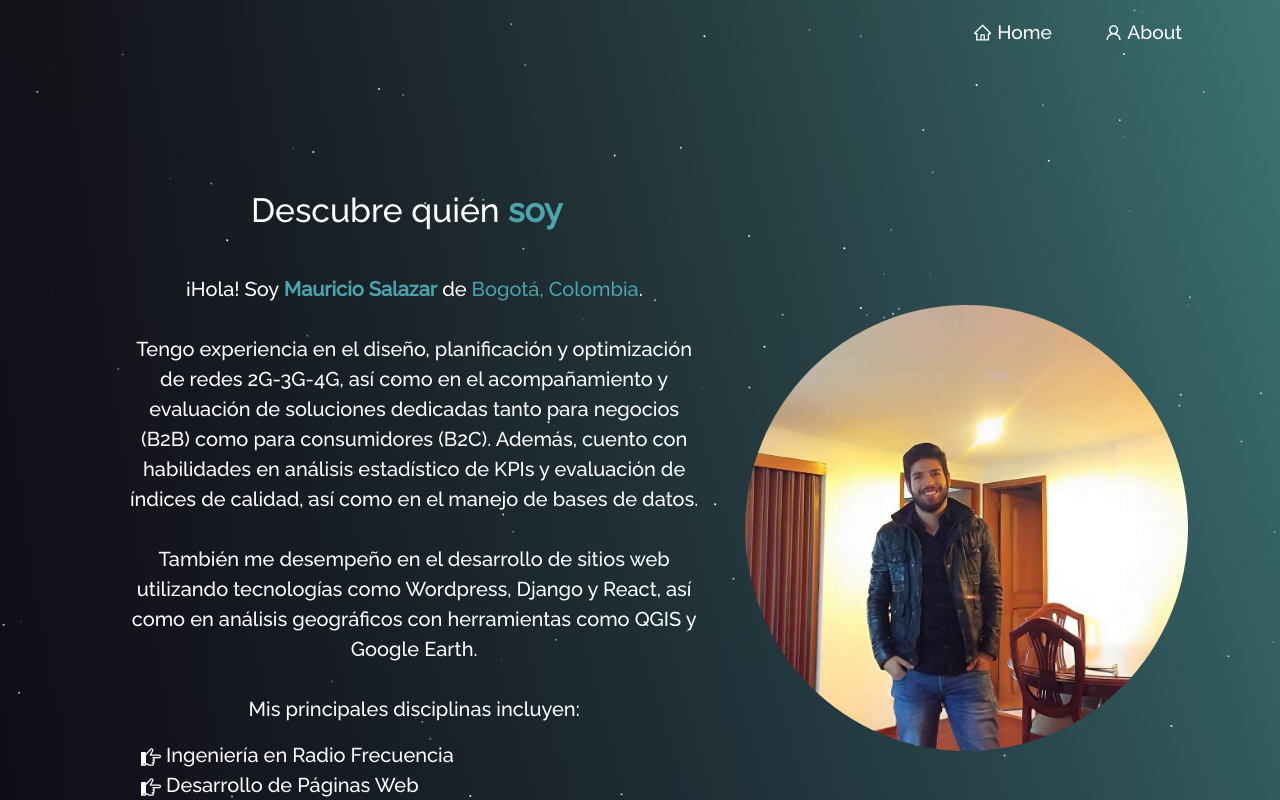
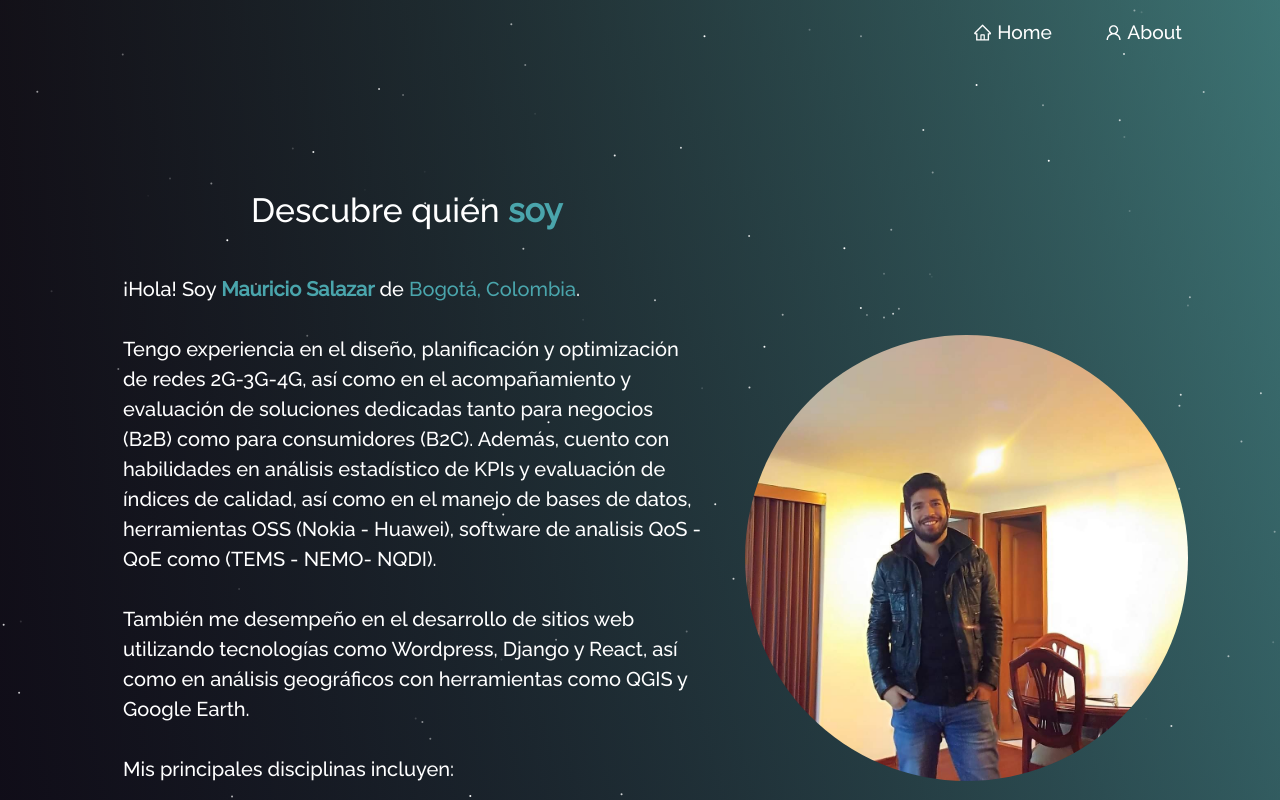
Before and after one commit to MauricioSalazarP/page_portafolio, a React (Create React App) app: page /about in a window 1280 px wide. Shown: the top 800 px of the page. Built offline with nearby package versions, Linux system fonts and the light colour scheme.

Commit message:
Alineacion about

```diff
--- a/src/components/About/AboutCard.js
+++ b/src/components/About/AboutCard.js
@@ -11,7 +11,7 @@ function AboutCard() {
             ¡Hola! Soy <span className="purpleb"><strong>Mauricio Salazar</strong></span> de <span className="purpleb">Bogotá, Colombia</span>.
             <br />
             <br />
-            Tengo experiencia en el diseño, planificación y optimización de redes 2G-3G-4G, así como en el acompañamiento y evaluación de soluciones dedicadas tanto para negocios (B2B) como para consumidores (B2C). Además, cuento con habilidades en análisis estadístico de KPIs y evaluación de índices de calidad, así como en el manejo de bases de datos.
+            Tengo experiencia en el diseño, planificación y optimización de redes 2G-3G-4G, así como en el acompañamiento y evaluación de soluciones dedicadas tanto para negocios (B2B) como para consumidores (B2C). Además, cuento con habilidades en análisis estadístico de KPIs y evaluación de índices de calidad, así como en el manejo de bases de datos, herramientas OSS (Nokia - Huawei), software de analisis QoS - QoE como (TEMS - NEMO- NQDI).
             <br />
             <br />
             También me desempeño en el desarrollo de sitios web utilizando tecnologías como Wordpress, Django y React, así como en análisis geográficos con herramientas como QGIS y Google Earth.
--- a/src/style.css
+++ b/src/style.css
@@ -328,7 +328,7 @@ button:focus {
   color: white !important;
   padding-top: 100px !important;
   padding-bottom: 20px !important;
-  text-align: center;
+  text-align: left;
 }
 
 .home-about-body {
@@ -491,6 +491,7 @@ button:focus {
   border: none !important;
   color: white !important;
   background-color: transparent !important;
+  text-align: left;
 }
 
 .about-activity {
```
